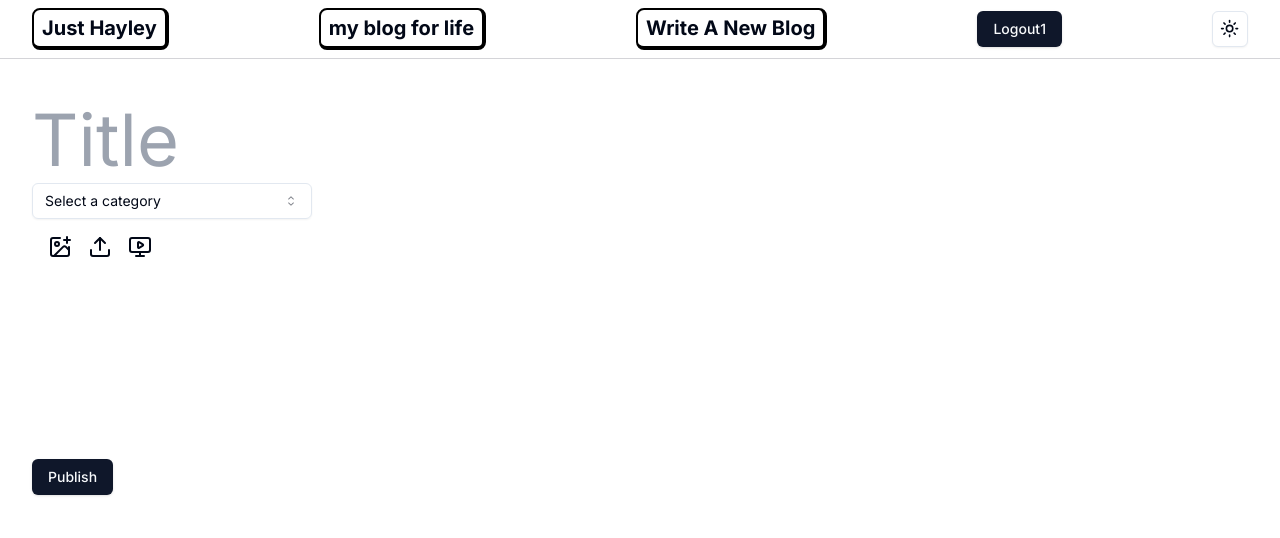
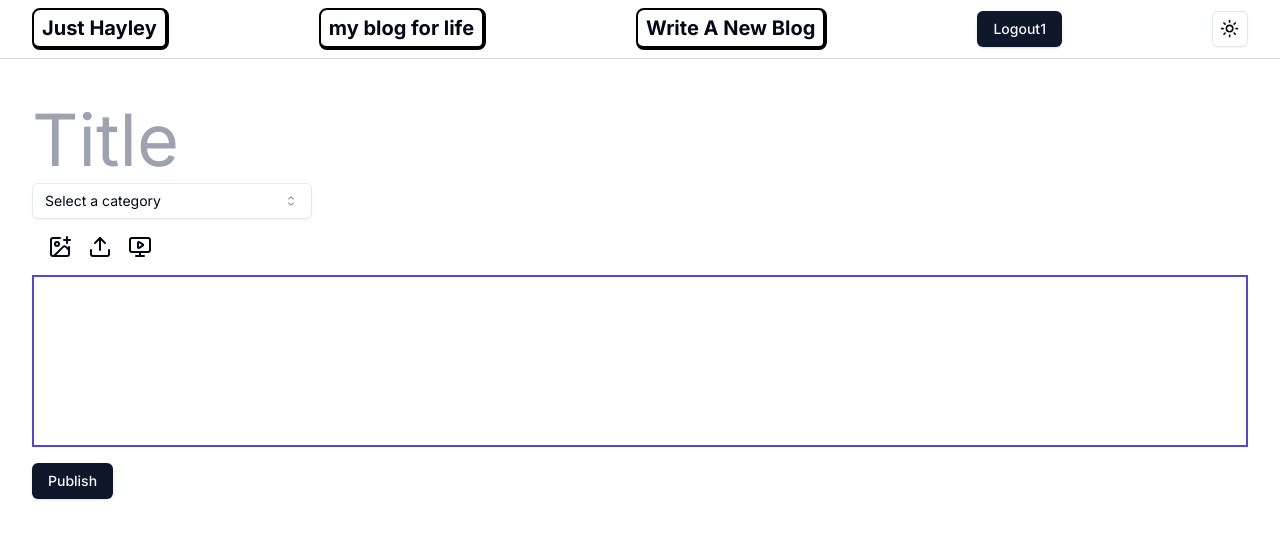
Before and after one commit to tingzcb/nextjs-blog-just-hayley, a Next.js app: page /write in a window 1280 px wide. Shown: the top 538 px of the page. Built offline with nearby package versions, Linux system fonts and the light colour scheme; no server answers; sample sign-in values are in the browser's storage.

Commit message:
add border to reactQuill

```diff
--- a/src/app/write/page.tsx
+++ b/src/app/write/page.tsx
@@ -170,7 +170,7 @@ const WritePage = (props: Props) => {
       </div>
 
       <ReactQuill
-        className=" "
+        className="border-solid border-2 border-indigo-600 "
         value={value}
         theme="bubble"
         onChange={setValue}
```
